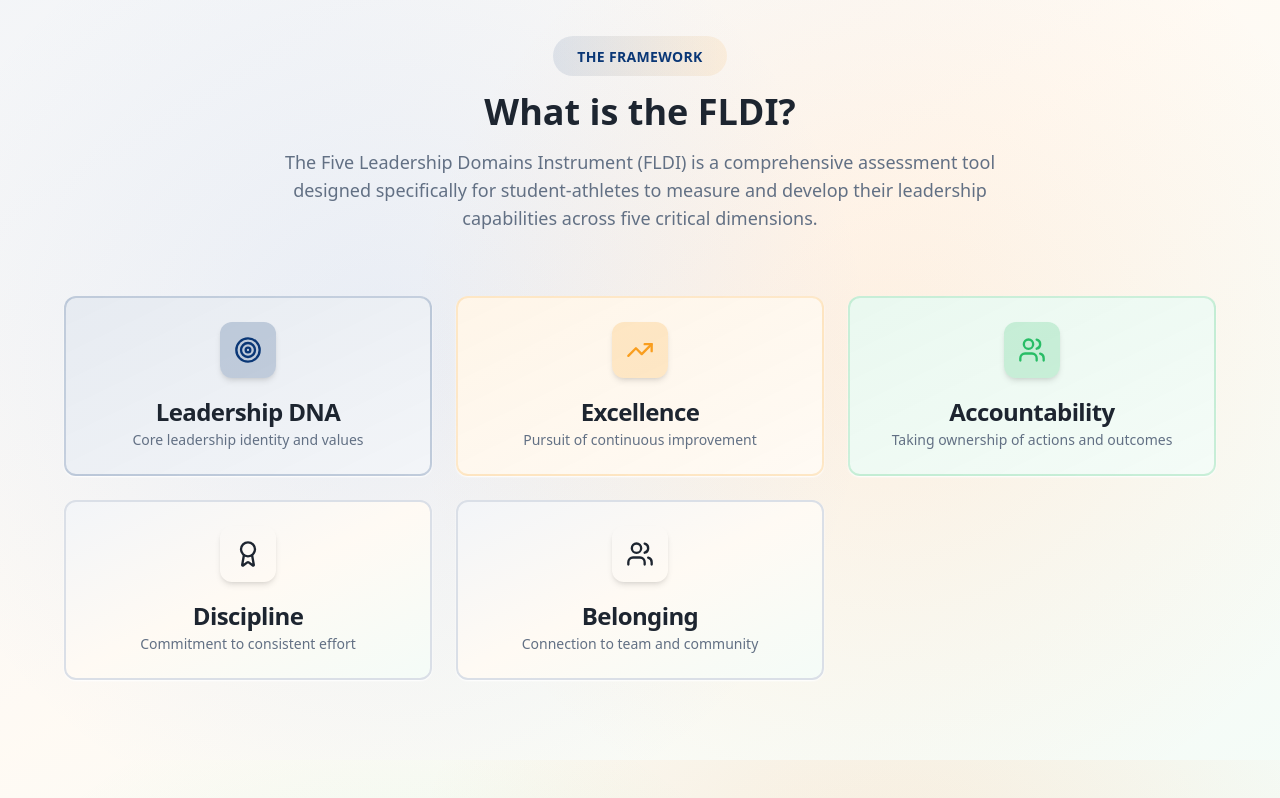
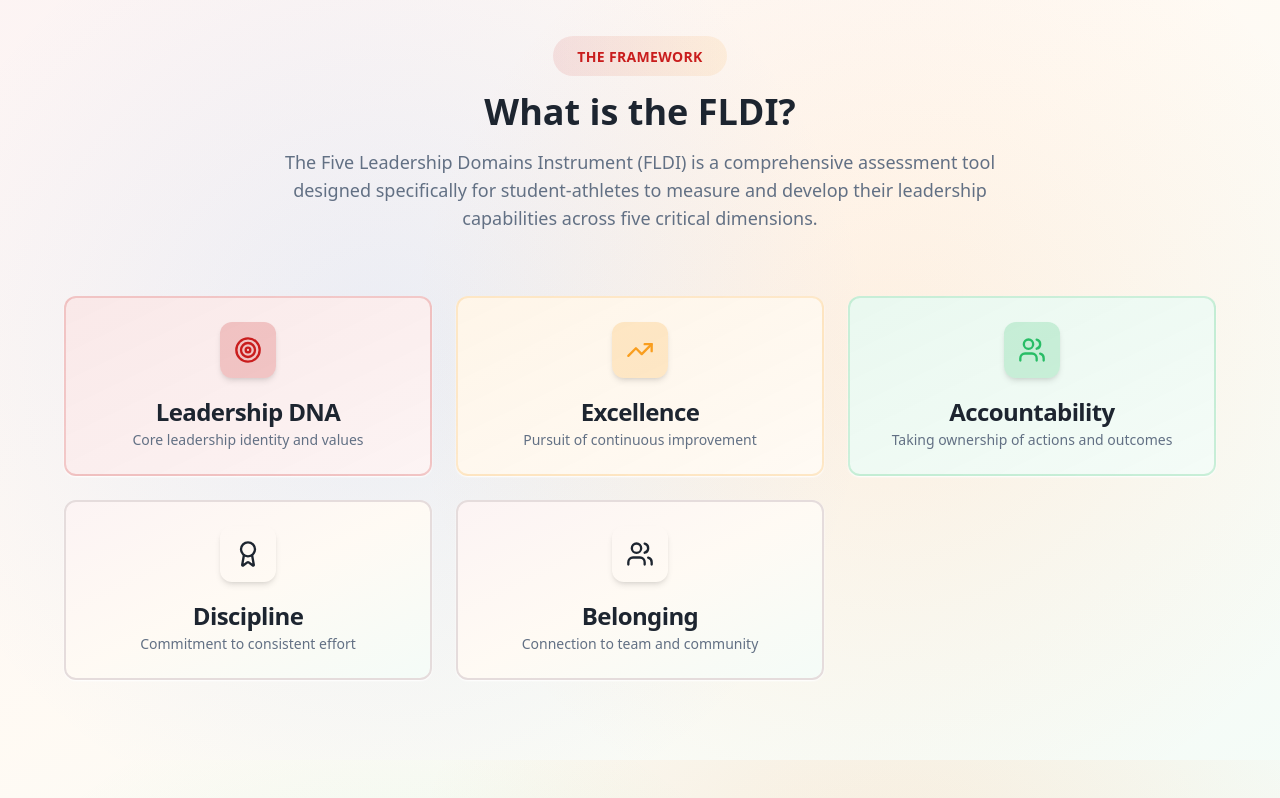
Before and after one commit to CoachLeRon7/flytedna, a React (Vite) app: page / in a window 1280 px wide. Shown: the part 644-1442 px from the top of the page. Built offline with nearby package versions, Linux system fonts and the light colour scheme; the HTML template or start-up script is replaced by a standard one; a web font is replaced by a local one.

Commit message:
Change theme color to red

```diff
--- a/src/index.css
+++ b/src/index.css
@@ -17,13 +17,13 @@ All colors MUST be HSL.
     --popover: 0 0% 100%;
     --popover-foreground: 215 25% 15%;
 
-    /* Athletic navy blue */
-    --primary: 215 85% 25%;
+    /* Athletic deep red */
+    --primary: 0 75% 45%;
     --primary-foreground: 0 0% 100%;
 
-    /* Light blue-gray for secondary actions */
-    --secondary: 215 20% 92%;
-    --secondary-foreground: 215 85% 25%;
+    /* Light red-gray for secondary actions */
+    --secondary: 0 15% 92%;
+    --secondary-foreground: 0 75% 45%;
 
     --muted: 215 20% 95%;
     --muted-foreground: 215 15% 45%;
@@ -61,20 +61,20 @@ All colors MUST be HSL.
     --admin-accent: 215 85% 25%;
     --admin-accent-foreground: 0 0% 100%;
 
-    --border: 215 20% 88%;
-    --input: 215 20% 88%;
-    --ring: 215 85% 25%;
+    --border: 0 15% 88%;
+    --input: 0 15% 88%;
+    --ring: 0 75% 45%;
 
     --radius: 0.75rem;
 
     /* Custom gradients */
-    --gradient-hero: linear-gradient(135deg, hsl(215 85% 25%), hsl(215 75% 35%));
+    --gradient-hero: linear-gradient(135deg, hsl(0 75% 45%), hsl(0 70% 55%));
     --gradient-accent: linear-gradient(135deg, hsl(35 95% 55%), hsl(25 95% 60%));
     --gradient-success: linear-gradient(135deg, hsl(145 65% 45%), hsl(155 65% 50%));
 
     /* Shadows */
-    --shadow-elegant: 0 10px 30px -10px hsl(215 85% 25% / 0.2);
-    --shadow-card: 0 4px 12px -2px hsl(215 20% 20% / 0.08);
+    --shadow-elegant: 0 10px 30px -10px hsl(0 75% 45% / 0.2);
+    --shadow-card: 0 4px 12px -2px hsl(0 20% 20% / 0.08);
 
     --radius: 0.75rem;
 
@@ -105,11 +105,11 @@ All colors MUST be HSL.
     --popover: 215 25% 12%;
     --popover-foreground: 215 15% 95%;
 
-    --primary: 215 75% 55%;
+    --primary: 0 70% 55%;
     --primary-foreground: 0 0% 100%;
 
-    --secondary: 215 25% 18%;
-    --secondary-foreground: 215 15% 95%;
+    --secondary: 0 20% 18%;
+    --secondary-foreground: 0 15% 95%;
 
     --muted: 215 25% 18%;
     --muted-foreground: 215 15% 65%;
@@ -126,11 +126,11 @@ All colors MUST be HSL.
     --light-red: 0 70% 88%;
     --light-red-foreground: 0 70% 30%;
 
-    --border: 215 25% 20%;
-    --input: 215 25% 20%;
-    --ring: 215 75% 55%;
+    --border: 0 20% 20%;
+    --input: 0 20% 20%;
+    --ring: 0 70% 55%;
 
-    --gradient-hero: linear-gradient(135deg, hsl(215 75% 35%), hsl(215 65% 45%));
+    --gradient-hero: linear-gradient(135deg, hsl(0 70% 40%), hsl(0 65% 50%));
     --gradient-accent: linear-gradient(135deg, hsl(35 95% 55%), hsl(25 95% 60%));
     --gradient-success: linear-gradient(135deg, hsl(145 65% 45%), hsl(155 65% 50%));
     --sidebar-background: 240 5.9% 10%;
```
